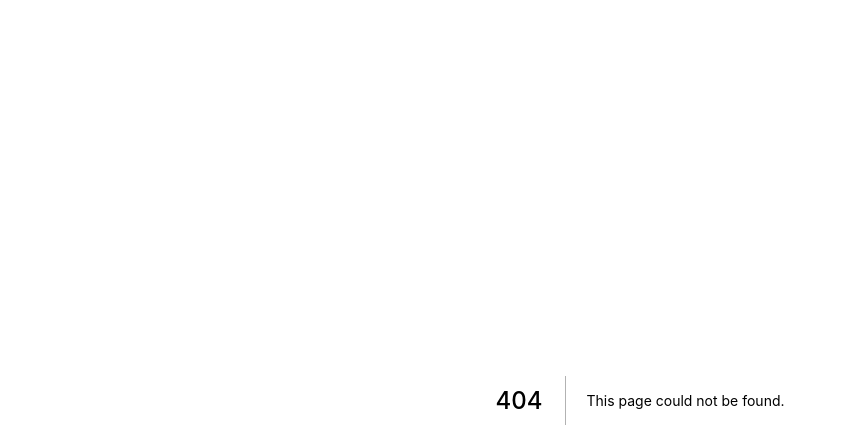
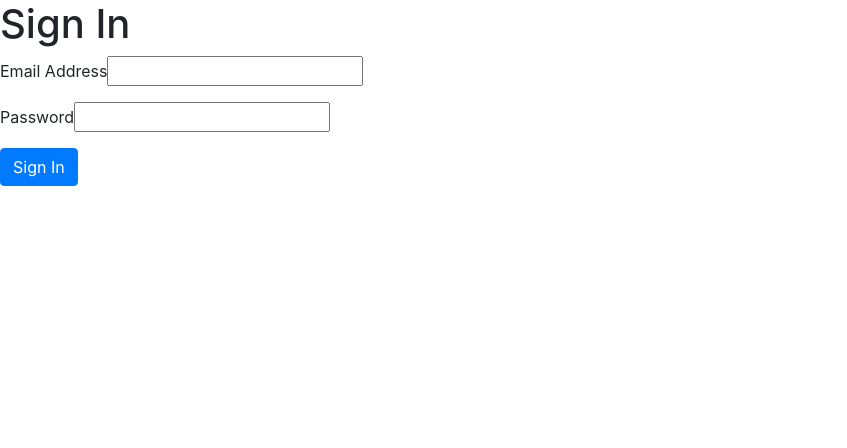
Before and after one commit to iamrafiq/tickethub, a Next.js app in the folder client/: page /auth/signin in a window 1280 px wide. Before the commit this address had no page. Shown: the top 448 px of the page, without its empty margins (0-847 px from the left). Built offline with nearby package versions, Linux system fonts and the light colour scheme.

Commit message:
signin component

```diff
--- /dev/null
+++ b/client/pages/auth/signin.js
@@ -0,0 +1,37 @@
+import {useState} from 'react';
+import Router from 'next/router';
+import useRequest from "../../hooks/use-request";
+const  Signup=  () =>{
+    const [email, setEmail] = useState('');
+    const [password, setPassword] = useState('')
+    const {doRequest, errors} = useRequest({
+        url:'/api/users/signin',
+        method:'post',
+        body:{
+            email,
+            password
+        },
+        onSuccess:(data)=>{
+            Router.push('/');
+        }
+    })
+    const onSubmit = async(event)=>{
+       event.preventDefault();
+       await doRequest();
+    }
+    return <form onSubmit = {onSubmit}>
+        <h1>Sign In</h1>
+        <div className="form-group">
+            <lable>Email Address</lable>
+            <input value = {email} onChange={(e)=>setEmail(e.target.value)} type="text" className="from-control"/>
+        </div>
+        <div className="form-group">
+            <lable>Password</lable>
+            <input value = {password} onChange = {(e)=>setPassword(e.target.value)} type="password" className="from-control"/>
+        </div>
+      { errors}
+        <button className="btn btn-primary">Sign In</button>
+    </form>
+}
+
+export default Signup
--- a/client/pages/index.js
+++ b/client/pages/index.js
@@ -1,7 +1,7 @@
 import  buildClient from "../api/build-client";
 const LandingPage = ({currentUser})=>{
     console.log({currentUser})
-    return "hello"
+    return currentUser ?(<h1>You are signed in</h1>): (<h1>You are not signed in</h1>)
 }
 LandingPage.getInitialProps = async (context) =>{
     const client =  buildClient(context);
```
